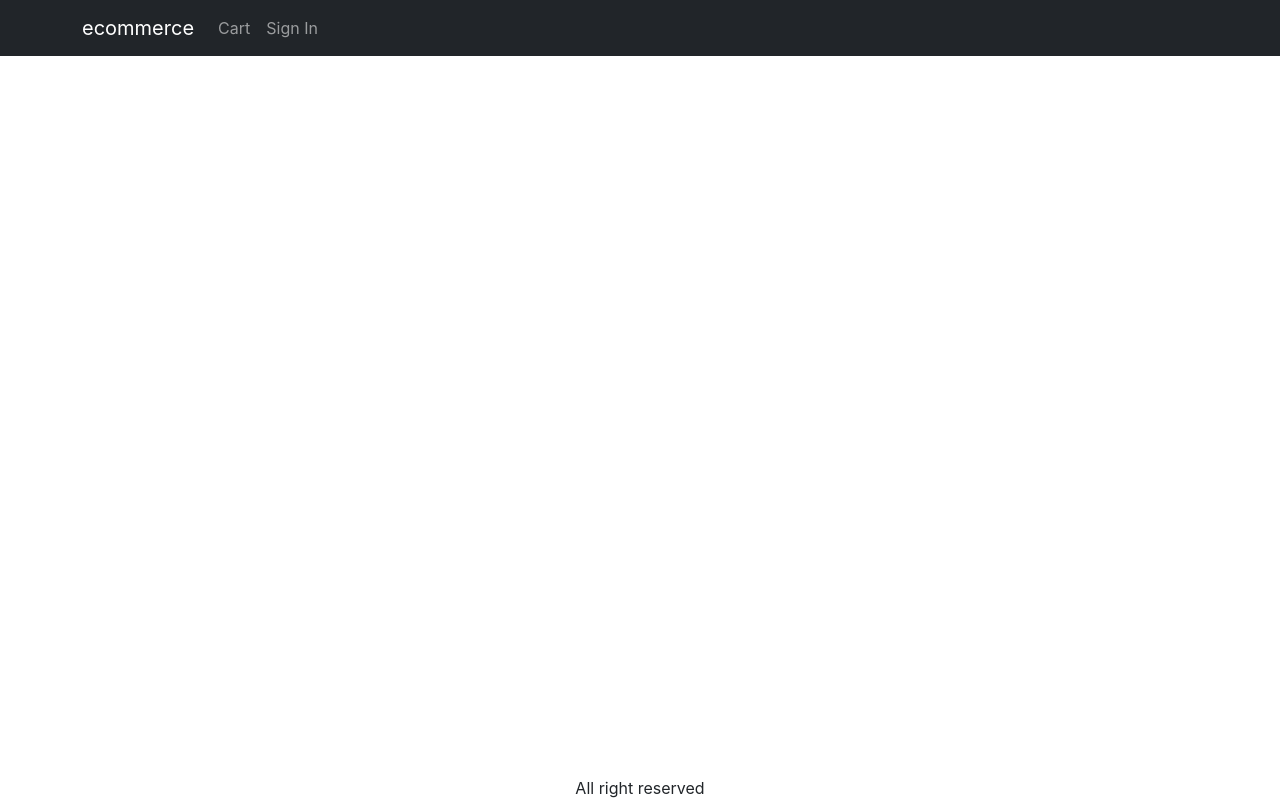
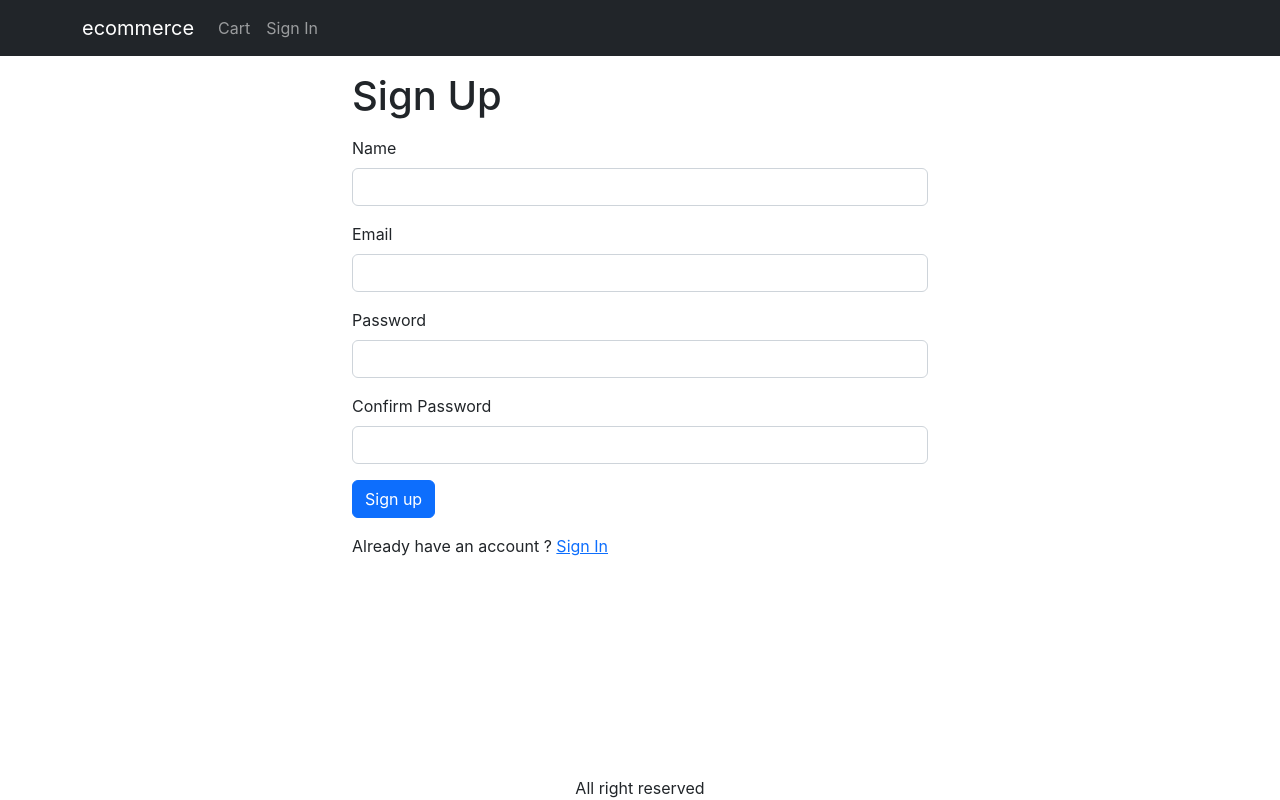
Before and after one commit to himanshirawat/amazona, a React (Create React App) app in the folder frontend/: page /signup in a window 1280 px wide. Built offline with nearby package versions, Linux system fonts and the light colour scheme.

Commit message:
Payment Screen Completed

```diff
--- a/frontend/src/App.js
+++ b/frontend/src/App.js
@@ -10,6 +10,8 @@
 import CartScreen from "./screens/CartScreen";
 import SigninScreen from "./screens/SigninScreen";
 import ShippingAddressScreen from "./screens/ShippingAddressScreen";
+import SignupScreen from "./screens/SignupScreen";
+import PaymentMethodScreen from "./screens/PaymentMethodScreeen";
 
 function App() {
   const { state,dispatch:ctxDispatch } = useContext(Store);
@@ -19,6 +21,7 @@
     ctxDispatch({type: 'USER_SIGNOUT'});
     localStorage.removeItem('userInfo');
     localStorage.removeItem('shippingAddress');
+    localStorage.removeItem('paymentMethod');
   }
 
   return (
@@ -63,7 +66,9 @@
           <Route path="/product/:slug" element={<ProductScreen />} />
           <Route path="/cart" element={<CartScreen />} />
           <Route path="/signin" element={<SigninScreen />} />
+          <Route path="/signup" element={<SignupScreen />} />
           <Route path="/shipping" element={<ShippingAddressScreen />} />
+          <Route path="/payment" element={<PaymentMethodScreen />} />
           <Route path="/" element={<HomeScreen />} />
         </Routes>
         </Container>
--- a/frontend/src/Store.js
+++ b/frontend/src/Store.js
@@ -11,6 +11,12 @@
     shippingAddress: localStorage.getItem('shippingAddress')
     ? JSON.parse(localStorage.getItem('shippingAddress'))
     : {},
+
+    paymentMethod: localStorage.getItem('paymentMethod')
+    ? localStorage.getItem('paymentMethod')
+    : '',
+
+
     cartItems: localStorage.getItem('cartItems')
     ? JSON.parse(localStorage.getItem('cartItems'))
     : [],
@@ -51,7 +57,8 @@
               userInfo: null,
               cart: {
                 cartItems: [],
-                shippingAddress: {}
+                shippingAddress: {},
+                paymentMethod:'',
               },
             };
 
@@ -63,6 +70,11 @@
               shippingAddress: action.payload,
             },
           };
+
+        case 'SAVE_PAYMENT_METHOD':
+            return {...state,
+              cart: {...state.cart,paymentMethod : action.payload},
+            };
         default:
           return state;
     }
--- /dev/null
+++ b/frontend/src/screens/PaymentMethodScreeen.js
@@ -0,0 +1,67 @@
+import React, { useContext, useEffect, useState } from 'react';
+import {useNavigate} from 'react-router-dom';
+import { Form , Button} from 'react-bootstrap';
+import { Helmet } from 'react-helmet-async';
+import CheckoutSteps from '../component/CheckoutSteps';
+import {Store} from '../Store';
+
+export default function PaymentMethodScreen(){
+    const navigate = useNavigate()
+    const { state,dispatch:ctxDispatch } = useContext(Store);
+    const {
+        cart: { shippingAddress, paymentMethod },
+    } = state;
+
+    const [paymentMethodName, setPaymentMethod] = useState(paymentMethod || 'PayPal');
+
+
+    useEffect(()=>{
+        if (!shippingAddress.address){
+            navigate('/shipping');
+        }
+    },[shippingAddress,navigate]);
+
+    const submitHandler = (e) => {
+        e.preventDefault();
+        ctxDispatch({ type:'SAVE_PAYMENT_METHOD', payload: paymentMethodName});
+        localStorage.setItem('paymentMethod', paymentMethodName);
+        navigate('/placeorder');
+    };
+    return <div>
+            <CheckoutSteps step1 step2 step3></CheckoutSteps>
+            <div className="container small-container">
+                <Helmet>
+                    <title>Payment Method</title>
+                </Helmet>
+                <h1 className="my-3">Payment Method</h1>
+                <Form onSubmit={submitHandler}>
+                    <div className="mb-3">
+                        <Form.Check
+                        type="radio"
+                        id="PayPal"
+                        label="PayPal"
+                        value="PayPal"
+                        checked={paymentMethodName ==='PayPal'}
+                        onChange={(e)=> setPaymentMethod(e.target.value)}
+                        />
+                    </div>
+
+                    <div className="mb-3">
+                        <Form.Check
+                        type="radio"
+                        id="Stripe"
+                        label="Stripe"
+                        value="Stripe"
+                        checked={paymentMethodName ==='Stripe'}
+                        onChange={(e)=> setPaymentMethod(e.target.value)}
+                        />
+                    </div>
+
+                    <div className="mb-3">
+                        <Button type="submit">Continue</Button>
+                    </div>
+                </Form>
+            </div>
+        </div>
+
+}
--- a/frontend/src/screens/ShippingAddressScreen.js
+++ b/frontend/src/screens/ShippingAddressScreen.js
@@ -46,7 +46,7 @@
                 country,
             })
         );
-        navigate("/")
+        navigate("/payment")
     };
 
     return <div>
--- /dev/null
+++ b/frontend/src/screens/SignupScreen.js
@@ -0,0 +1,106 @@
+import { Container, Form, Button } from "react-bootstrap";
+import {useLocation, Link, useNavigate} from "react-router-dom";
+import { Helmet } from "react-helmet-async";
+import  Axios  from "axios";
+import { useContext, useEffect, useState } from "react";
+import {Store} from '../Store';
+import { toast } from "react-toastify";
+import { getError } from '../utils';
+
+export  default function SignupScreen(){
+    const navigate = useNavigate();
+    const { search } = useLocation();
+    const redirectInUrl = new URLSearchParams(search).get('redirect');
+    const redirect = redirectInUrl ? redirectInUrl : '/';
+
+    const [name,setName]= useState('');
+    const [email,setEmail]= useState('');
+    const [password,setPassword]= useState('');
+    const [confirmPassword,setConfirmPassword]= useState('');
+
+    const { state, dispatch : ctxDispatch}= useContext(Store);
+    const {userInfo} = state;
+
+    const submitHandler = async (e) => {
+        e.preventDefault();
+        if (password !== confirmPassword) {
+            toast.error('password do not match');
+            return;
+        }
+        try{
+            const { data } = await Axios.post('/api/users/signup',{
+                name,
+                email,
+                password,
+                confirmPassword,
+            });
+            ctxDispatch({type: 'USER_SIGNIN', payload:data})
+            localStorage.setItem('userInfo',JSON.stringify(data));
+            navigate(redirect || '/');
+
+        } catch (err){
+
+            toast.error(getError(err));
+         }
+    };
+
+    useEffect(()=> {
+        if (userInfo) {
+            navigate (redirect) ;
+        }
+    }, [navigate, redirect, userInfo]);
+
+    return (
+        <Container className="small-container">
+            <Helmet>
+                <title>Sign In</title>
+            </Helmet>
+            <h1 className="my-3">Sign Up</h1>
+            <Form onSubmit={submitHandler}>
+                <Form.Group className="mb-3" controlId="name">
+                    <Form.Label>Name</Form.Label>
+                    <Form.Control
+                     type="name"
+                     required
+                     onChange={(e) => setName(e.target.value)}>
+                     </Form.Control>
+                </Form.Group>
+
+                <Form.Group className="mb-3" controlId="email">
+                    <Form.Label>Email</Form.Label>
+                    <Form.Control
+                     type="email"
+                     required
+                     onChange={(e) => setEmail(e.target.value)}>
+                     </Form.Control>
+                </Form.Group>
+
+                <Form.Group className="mb-3" controlId="password">
+                    <Form.Label>Password</Form.Label>
+                    <Form.Control
+                     type="password"
+                     required
+                     onChange={(e) => setPassword(e.target.value)}>
+                     </Form.Control>
+                </Form.Group>
+
+                <Form.Group className="mb-3" controlId="confirmPassword">
+                    <Form.Label>Confirm Password</Form.Label>
+                    <Form.Control
+                     type="password"
+                     required
+                     onChange={(e) => setConfirmPassword(e.target.value)}>
+                     </Form.Control>
+                </Form.Group>
+
+                <div className="mb-3">
+                    <Button type="submit">Sign up</Button>
+                </div>
+                <div>
+                    Already have an account ? {' '}
+                    <Link to={`/signin?redirect=${redirect}`} >Sign In</Link>
+                </div>
+            </Form>
+        </Container>
+    );
+}
```
Also changed, not shown: frontend/src/data.js (line endings or trailing spaces), 2 other files (tests, documents, lock files or other folders).
